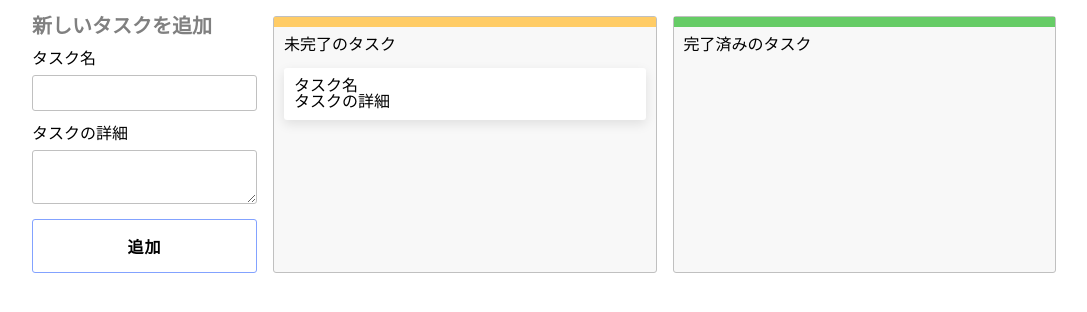
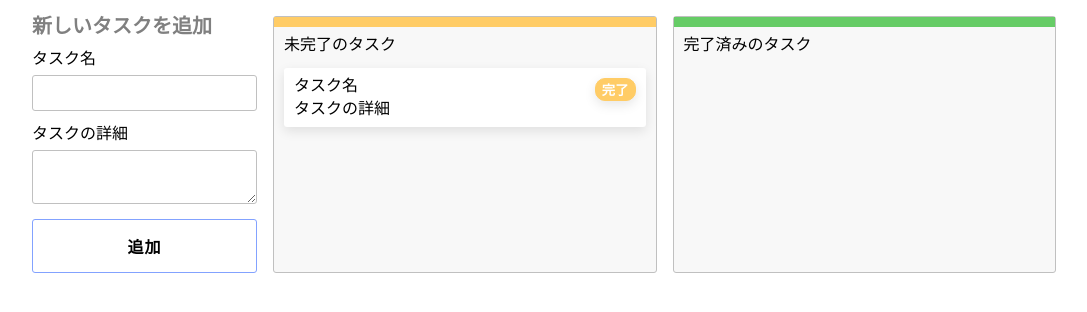
Before and after one commit to menheratechnology/bocchi-eng-template-js, a Next.js app: page / in a window 1280 px wide. Shown: the top 312 px of the page, without its empty margins (96-1183 px from the left). Built offline with nearby package versions, Linux system fonts and the light colour scheme.

Commit message:
未完了タスクボタン

```diff
--- a/src/components/Cards/TaskCard/TaskCard.tsx
+++ b/src/components/Cards/TaskCard/TaskCard.tsx
@@ -20,6 +20,9 @@ export const TaskCard = ({
       <div className={styles.title}>
         <p>{task.title}</p>
         {/* TODO:完了,戻すボタンを作る */}
+        <ActionButton complete={complete} onClick={onClick}>
+          {complete ? '戻る' : '完了'}
+        </ActionButton>
       </div>
       <div>
         <p>{task.description}</p>
```
